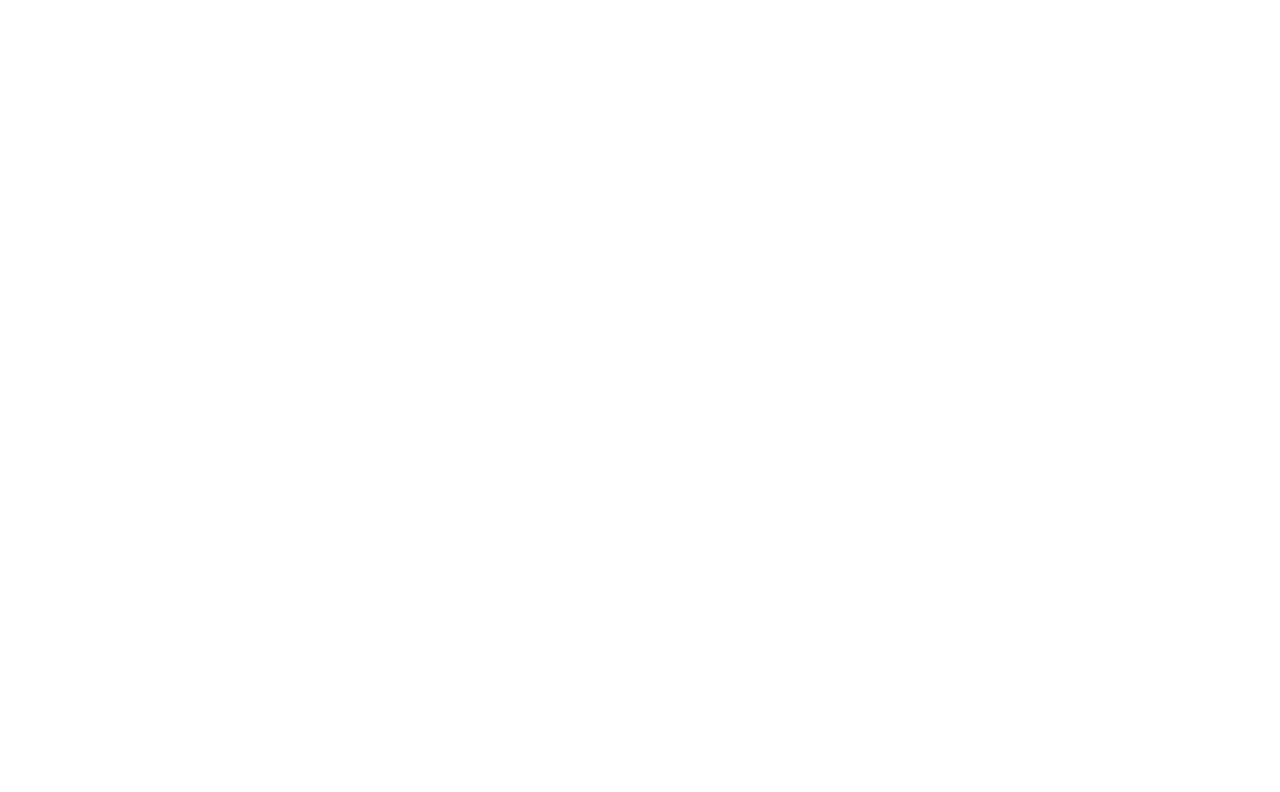
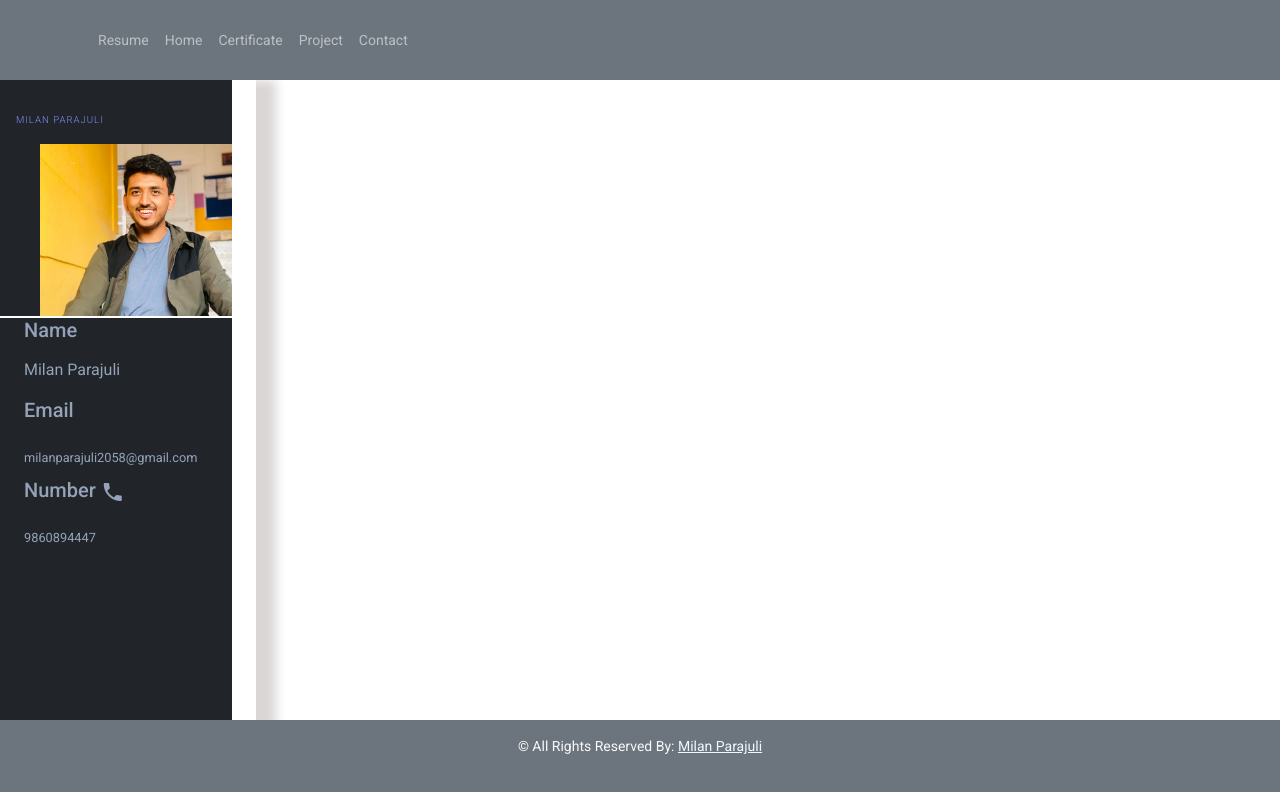
Before and after one commit to Milanparajuli/MilanParajuli, an Angular app: page /resume in a window 1280 px wide. Before the commit this address led to /. Shown: the top 792 px of the page. Built offline with nearby package versions, Linux system fonts and the light colour scheme.

Commit message:
route the resume

```diff
--- a/src/app/app-routing.module.ts
+++ b/src/app/app-routing.module.ts
@@ -1,6 +1,7 @@
 import { NgModule } from '@angular/core';
 import { RouterModule, Routes } from '@angular/router';
 import { HomeComponent } from './clientside/home/home.component';
+import { ResumeComponent } from './clientside/resume/resume.component';
 // import { FooterComponent } from './common/component/footer/footer.component';
 // import { NavComponent } from './common/component/nav/nav.component';
 
@@ -9,6 +10,10 @@
     path:'',
     component:HomeComponent,
   },
+  {
+    path:'resume',
+    component:ResumeComponent,
+  }
   // {
   //   path:'nav',
   //   component:NavComponent,
--- a/src/app/app.module.ts
+++ b/src/app/app.module.ts
@@ -14,6 +14,8 @@
 import { MatSidenavModule } from '@angular/material/sidenav';
 import { MatIconModule } from '@angular/material/icon';
 import { MyselfComponent } from './clientside/myself/myself.component';
+import { ResumeComponent } from './clientside/resume/resume.component';
+import { CvComponent } from './clientside/cv/cv.component';
 
 @NgModule({
   declarations: [
@@ -23,6 +25,8 @@
     FooterComponent,
     HomeComponent,
     MyselfComponent,
+    ResumeComponent,
+    CvComponent,
   ],
   imports: [
     BrowserModule,
--- a/src/app/common/component/nav/nav.component.html
+++ b/src/app/common/component/nav/nav.component.html
@@ -15,7 +15,7 @@
   <div class="collapse navbar-collapse container" id="navbarSupportedContent">
     <ul class="navbar-nav mr-auto">
       <li class="nav-item active">
-        <a class="nav-link" href="#">Resume</a>
+        <a class="nav-link" href="http://localhost:4200/resume">Resume</a>
       </li>
       <li class="nav-item">
         <a class="nav-link" href="#">Home</a>
```
